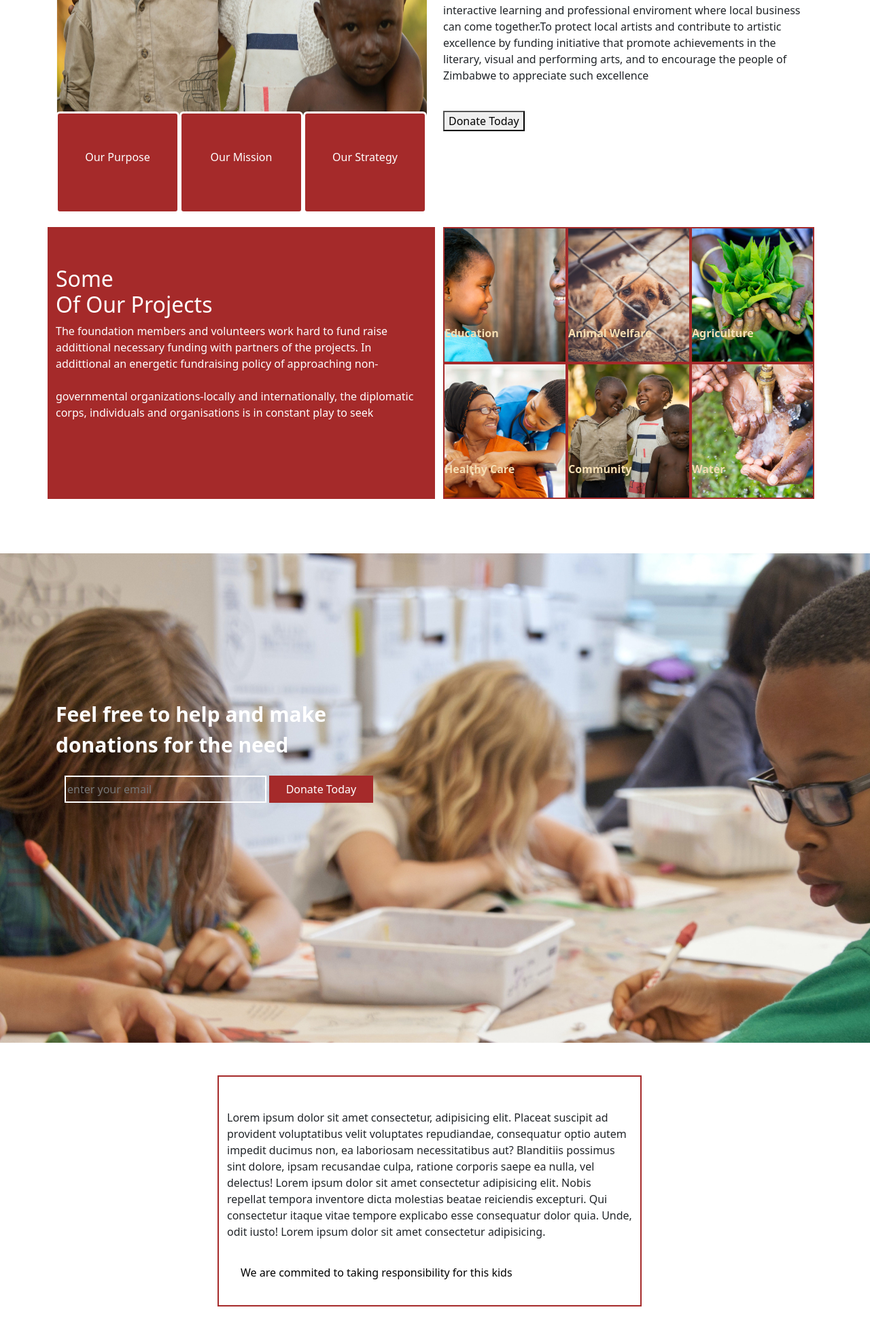
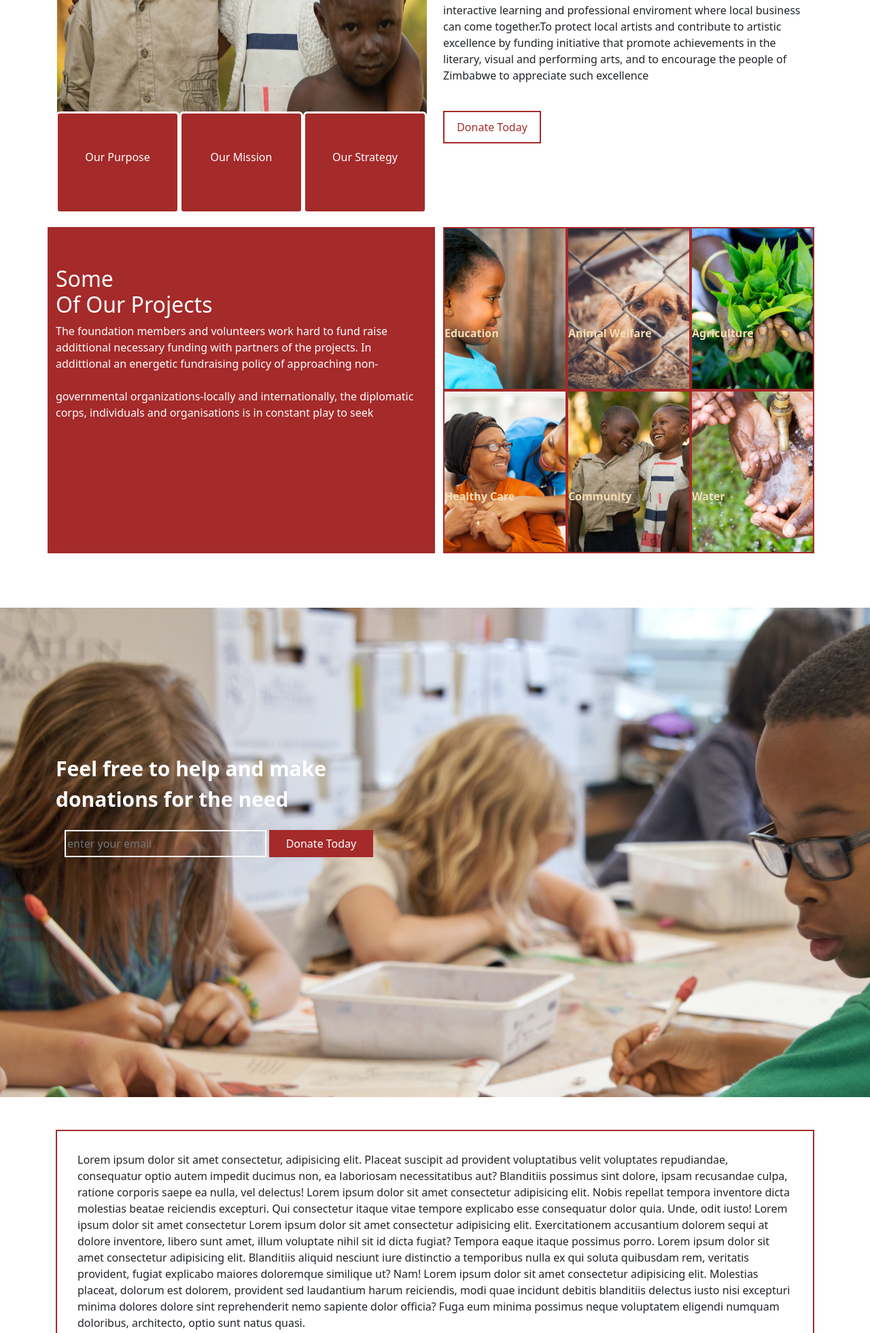
Before and after one commit to anoldanotidachitereki/Meikles, a plain HTML site: page index.html in a window 1280 px wide. Shown: the part 1211-3172 px from the top of the page at 68% size. Drawn offline with Linux system fonts and the light colour scheme.

Commit message:
new updates

```diff
--- a/css/styley.scss
+++ b/css/styley.scss
@@ -101,7 +101,7 @@ table {
    .card-section{
     display:flex;
     justify-content: space-between;
-    margin-top: -2rem;
+    margin-top: -5rem;
     .card{
         display: flex;
         width: 150px;
@@ -122,10 +122,12 @@ table {
     span{
         color: brown;
     }
-    button{
-        border: solid brown;
-        color: brown;
-        background: white;
+    .mushakabvu{
+      color: brown;
+      border: 2px solid brown;
+      height: 3rem;
+      width: 6rem;
+
 
     }
    }
@@ -139,8 +141,17 @@ table {
     background-color: brown;
     color: white;
     padding-top: 5%;
-    height:50vh;
+    height:60vh;
 
+}
+.mbanje{
+    button{
+        height: 3rem;
+        width: 9rem;
+        background-color: white;
+        color: brown;
+        border: 2px brown solid;
+    }
 }
 
 
@@ -166,7 +177,7 @@ table {
             background-image: url(../img/project\ 1.jpg);
             background-size: cover;
             background-repeat: no-repeat;
-            height: 25vh;
+            height: 30vh;
             width: 40%;
             border: 2px solid brown;
 
@@ -176,7 +187,7 @@ table {
             background-image: url(../img/project\ 2.jpg);
             background-size: cover;
             background-repeat: no-repeat;
-            height: 25vh;
+            height: 30vh;
             width: 40%;
             border: 2px solid brown;
         }
@@ -184,7 +195,7 @@ table {
             background-image: url(../img/project\ 3.jpg);
             background-size: cover;
             background-repeat: no-repeat;
-            height: 25vh;
+            height: 30vh;
             width: 40%;
             border: 2px solid brown;
         }
@@ -192,7 +203,7 @@ table {
             background-image: url(../img/project\ 4.jpg);
             background-size: cover;
             background-repeat: no-repeat;
-            height: 25vh;
+            height: 30vh;
             width: 40%;
             border: 2px solid brown;
         }
@@ -200,7 +211,7 @@ table {
             background-image: url(../img/project\ 5.jpg);
             background-size: cover;
             background-repeat: no-repeat;
-            height: 25vh;
+            height: 30vh;
             width: 40%;
             border: 2px solid brown;
 
@@ -209,7 +220,7 @@ table {
             background-image: url(../img/project\ 6.jpg);
             background-size: cover;
             background-repeat: no-repeat;
-            height: 25vh;
+            height: 30vh;
             width: 40%;
           border  : 2px solid brown;
         }
@@ -253,16 +264,14 @@ table {
     .lorem{
         margin-top: 3rem;
         display: flex;
-        padding-left: 25%;
        justify-content: center;
        align-items: center;
        width: 100%;
 
         .loremtext{
-            padding-top: 3rem;
+            // padding-top: 3rem;
             border  : 2px solid brown;
-            height:vh;
-            width: 65%;
+            padding: 30px;
             .txt{
                 padding: 20px;
                 color: black;
--- a/index.html
+++ b/index.html
@@ -56,12 +56,13 @@
                 </div>
             </div>
             </div>
-            <div class=" text col-md-6">
+            <div class=" text col-md-6 mbanje">
                 <h4>Why Us</h4>
                 <p>Our GOAL, at <span>MEIKLES FOUNDATION  </span> is to creat a sustainable ecosystem where  the vulnerable and disadvantages in Zimbambwe are empowered </p><br>
                 <p>To care for and protect those who are most in need, often children, the youth and the elderly, with a special focus on providing sponsorship and learning for all youth and women in Zimbabwe .To promote sustainable development through initiative protecting wildlife and the enviroment .To creat an </p><br>
                 <p>interactive  learning and professional enviroment where local business can come together.To protect local artists and contribute to artistic excellence by funding initiative that promote achievements in the literary, visual and performing arts, and to encourage the people of Zimbabwe to appreciate such excellence </p><br>
-                <button >Donate Today</button>
+                <!-- <button class="mushakabvu"  >Donate Today</button> -->
+                <button class="mushakabvu">Donate Today</button>
             </div>
         </div>
     </div>
@@ -161,11 +162,12 @@
 <!-- lorem -->
 <section class="lorem">
     <div class="container">
-        <div class="row">
             <div class="loremtext ">
-            <p>Lorem ipsum dolor sit amet consectetur, adipisicing elit. Placeat suscipit ad provident voluptatibus velit voluptates repudiandae, consequatur optio autem impedit ducimus non, ea laboriosam necessitatibus aut? Blanditiis possimus sint dolore, ipsam recusandae culpa, ratione corporis saepe ea nulla, vel delectus! Lorem ipsum dolor sit amet consectetur adipisicing elit. Nobis repellat tempora inventore dicta molestias beatae reiciendis excepturi. Qui consectetur itaque vitae tempore explicabo esse consequatur dolor quia. Unde, odit iusto! Lorem ipsum dolor sit amet consectetur adipisicing.</p>
+            <p>Lorem ipsum dolor sit amet consectetur, adipisicing elit. Placeat suscipit ad provident voluptatibus velit voluptates repudiandae, consequatur optio autem impedit ducimus non, ea laboriosam necessitatibus aut? Blanditiis possimus sint dolore, ipsam recusandae culpa, ratione corporis saepe ea nulla, vel delectus! Lorem ipsum dolor sit amet consectetur adipisicing elit. Nobis repellat tempora inventore dicta molestias beatae reiciendis excepturi. Qui consectetur itaque vitae tempore explicabo esse consequatur dolor quia. Unde, odit iusto! Lorem ipsum dolor sit amet consectetur Lorem ipsum dolor sit amet consectetur adipisicing elit. Exercitationem accusantium dolorem sequi at dolore inventore, libero sunt amet, illum voluptate nihil sit id dicta fugiat? Tempora eaque itaque possimus porro. Lorem ipsum dolor sit amet consectetur adipisicing elit. Blanditiis aliquid nesciunt iure distinctio a temporibus nulla ex qui soluta quibusdam rem, veritatis provident, fugiat explicabo maiores doloremque similique ut? Nam! Lorem ipsum dolor sit amet consectetur adipisicing elit. Molestias placeat, dolorum est dolorem, provident sed laudantium harum reiciendis, modi quae incidunt debitis blanditiis delectus iusto nisi excepturi minima dolores dolore sint reprehenderit nemo sapiente dolor officia? Fuga eum minima possimus neque voluptatem eligendi numquam doloribus, architecto, optio sunt natus quasi.
+
+
+            </p>
             <p class="txt">We are commited to taking responsibility for this kids</p>
-        </div>
         </div>
     </div>
 </section>
```
Also changed, not shown: css/styley.css, 1 other file.
